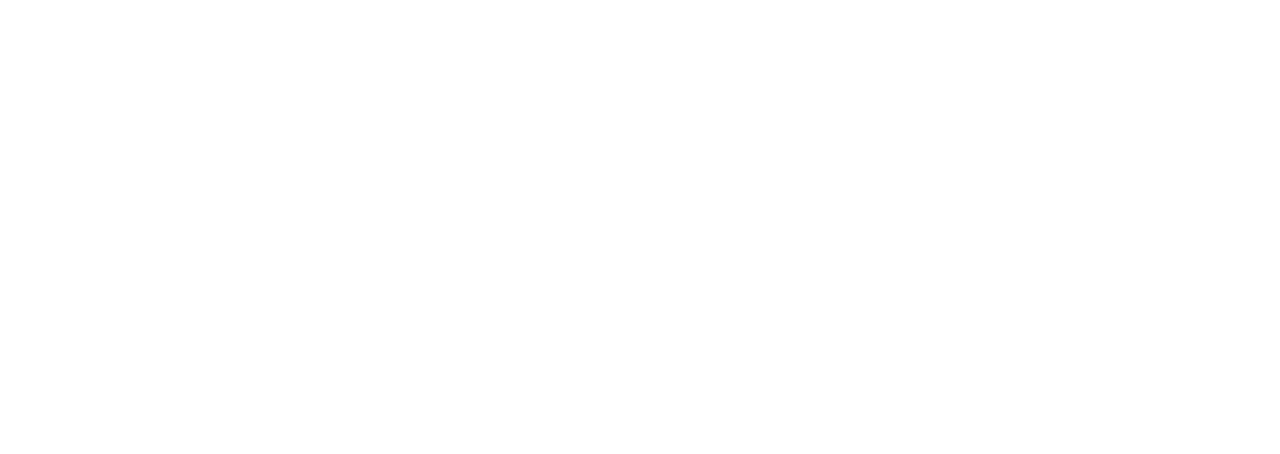
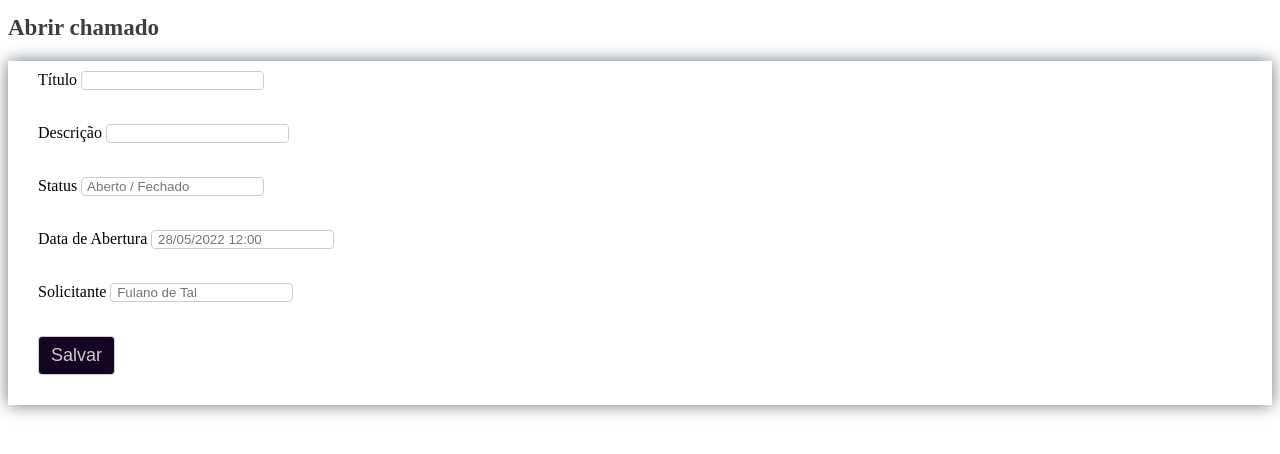
Before and after one commit to jadiaelmonteiro/desafioVerdanaTech, a React (Create React App) app in the folder front/: page /Cadastrar in a window 1280 px wide. Before the commit this address had no page. Shown: the top 454 px of the page. Built offline with nearby package versions, Linux system fonts and the light colour scheme.

Commit message:
Front - formularios, inputs e styles components

```diff
--- a/front/src/App.js
+++ b/front/src/App.js
@@ -2,6 +2,7 @@
 import { BrowserRouter as Router, Route, Routes } from 'react-router-dom';
 
 import { Home } from './pages/Home';
+import { Cadastrar } from './pages/Cadastrar';
 
 function App() {
   return (
@@ -9,6 +10,7 @@
       <Router>
         <Routes>
           <Route path="/" element={<Home />} />
+          <Route path="/Cadastrar" element={<Cadastrar />} />
         </Routes>
       </Router>
     </div>
--- a/front/src/index.js
+++ b/front/src/index.js
@@ -5,9 +5,10 @@
 
 const root = ReactDOM.createRoot(document.getElementById('root'));
 root.render(
-  <React.StrictMode>
+  <React.Fragment>
     <App />
-  </React.StrictMode>
+  </React.Fragment>,
+  document.getElementById('root')
 );
 
 // If you want to start measuring performance in your app, pass a function
--- /dev/null
+++ b/front/src/pages/Cadastrar/index.js
@@ -0,0 +1,82 @@
+import React, { useState } from 'react';
+import { Container, Titulo, AlertSuccess, AlertDanger, ConteudoForm, Form, Label, Input, ButtonSuccess } from './styles';
+
+export const Cadastrar = () => {
+  const [chamado, setChamado] = useState({
+    titulo: '',
+    descricao: '',
+    data: '',
+    situacao: '',
+    solicitante: '',
+  });
+
+  const [status, setStatus] = useState({
+    type: '',
+    mensagem: ''
+  })
+
+  const valueInput = e => setChamado({ ...chamado, [e.target.name]: e.target.value });
+
+  const cadChamado = async e => {
+    e.preventDefault();
+    console.log(chamado.titulo);
+
+    await fetch("http://localhost/desafio-verdanatech/cadastrar.php", {
+      method: 'POST',
+      headers: {
+        'Content-Type': 'application/json'
+      },
+      body: JSON.stringify({ chamado })
+    })
+      .then((response) => response.json())
+      .then((responseJson) => {
+        console.log(responseJson)
+        if (responseJson.erro) {
+          setStatus({
+            type: 'erro',
+            mensagem: responseJson.mensagem
+          })
+        } else {
+          setStatus({
+            type: 'success',
+            mensagem: responseJson.mensagem
+          })
+        }
+      }).catch(() => {
+        setStatus({
+          type: 'erro',
+          mensagem: 'Chamando não cadastrado com sucesso, tente mais tarde!'
+        })
+      })
+  }
+
+  return (
+    <div>
+      <Titulo>Abrir chamado</Titulo>
+      {status.type === 'erro' ? <AlertDanger>{status.mensagem}</AlertDanger> : ""}
+      {status.type === 'success' ? <AlertSuccess>{status.mensagem}</AlertSuccess> : ""}
+      <Container>
+        <ConteudoForm>
+          <Form onSubmit={cadChamado}>
+            <Label>Título </Label>
+            <Input type="text" name="titulo" placeholder=" " onChange={valueInput} /><br /><br />
+
+            <Label>Descrição </Label>
+            <Input type="text" name="descricao" placeholder=" " onChange={valueInput} /><br /><br />
+
+            <Label>Status </Label>
+            <Input type="text" name="situacao" placeholder=" Aberto / Fechado " onChange={valueInput} /><br /><br />
+
+            <Label>Data de Abertura </Label>
+            <Input type="text" placeholder=" 28/05/2022 12:00 " onChange={valueInput} /><br /><br />
+
+            <Label>Solicitante </Label>
+            <Input type="text" name="solicitante" placeholder=" Fulano de Tal " onChange={valueInput} /><br /><br />
+
+            <ButtonSuccess type='submit'>Salvar</ButtonSuccess>
+          </Form>
+        </ConteudoForm>
+      </Container>
+    </div>
+  );
+}
--- /dev/null
+++ b/front/src/pages/Cadastrar/styles.js
@@ -0,0 +1,68 @@
+import styled from 'styled-components';
+
+export const Container = styled.section`
+    max-width: 1500px;
+    margin: 20px auto;
+    box-shadow: 0 0 1em #6c757d
+`;
+
+export const Titulo = styled.h1`
+    color: #3e3e3e;
+    font-size: 23px;
+`;
+
+export const AlertDanger = styled.p`
+    background-color: #f8d7da;
+    color: #842029;
+    margin: 20px 0;
+    border: 1px solid #f5c2c7;
+    border-radius: 4px;
+    padding: 7px;
+`;
+
+export const AlertSuccess = styled.p`
+    background-color: #d1e7dd;
+    color: #0f5132;
+    margin: 20px 0;
+    border: 1px solid #badbcc;
+    border-radius: 4px;
+    padding: 7px;
+`;
+
+export const ConteudoForm = styled.section`
+    max-width: 1500px;
+    padding: 10px 30px 30px;
+
+`;
+
+export const Form = styled.form`
+    margin: 0px auto;
+`;
+
+export const Label = styled.label`
+    width: 100%
+    padding: 12px;
+    margin: top: 6px;
+    margin-bottom: 16px;
+`;
+
+export const Input = styled.input`
+    width: 100%
+    padding: 12px;
+    border: 1px solid #ccc;
+    border-radius: 4px;
+    box-sizing: border-box;
+    margin: top: 6px;
+    margin-bottom: 16px;
+    resize: vertical;
+`;
+
+export const ButtonSuccess = styled.button`
+    background-color: #140523;
+    color: #ccc;
+    padding: 8px 12px;
+    border: 1px solid;
+    border-radius: 4px;
+    cursor: pointer;
+    font-size: 18px
+`;
```
